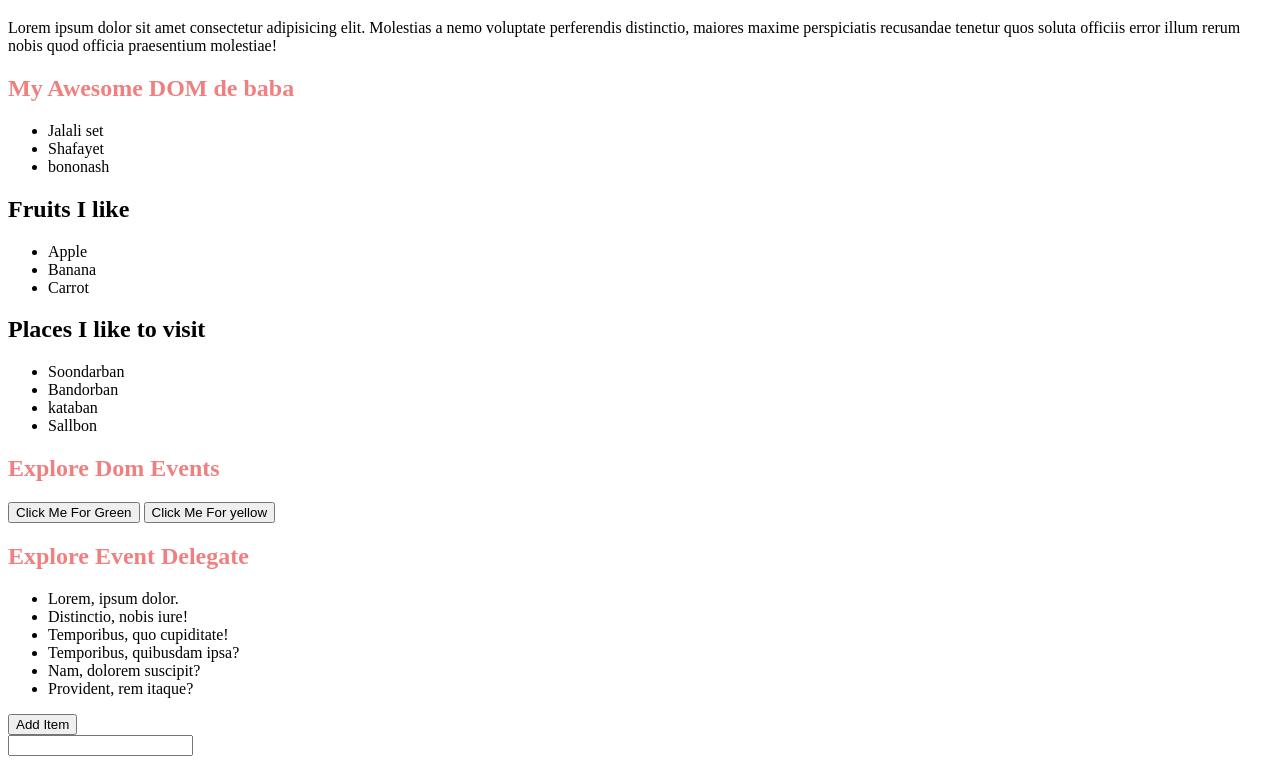
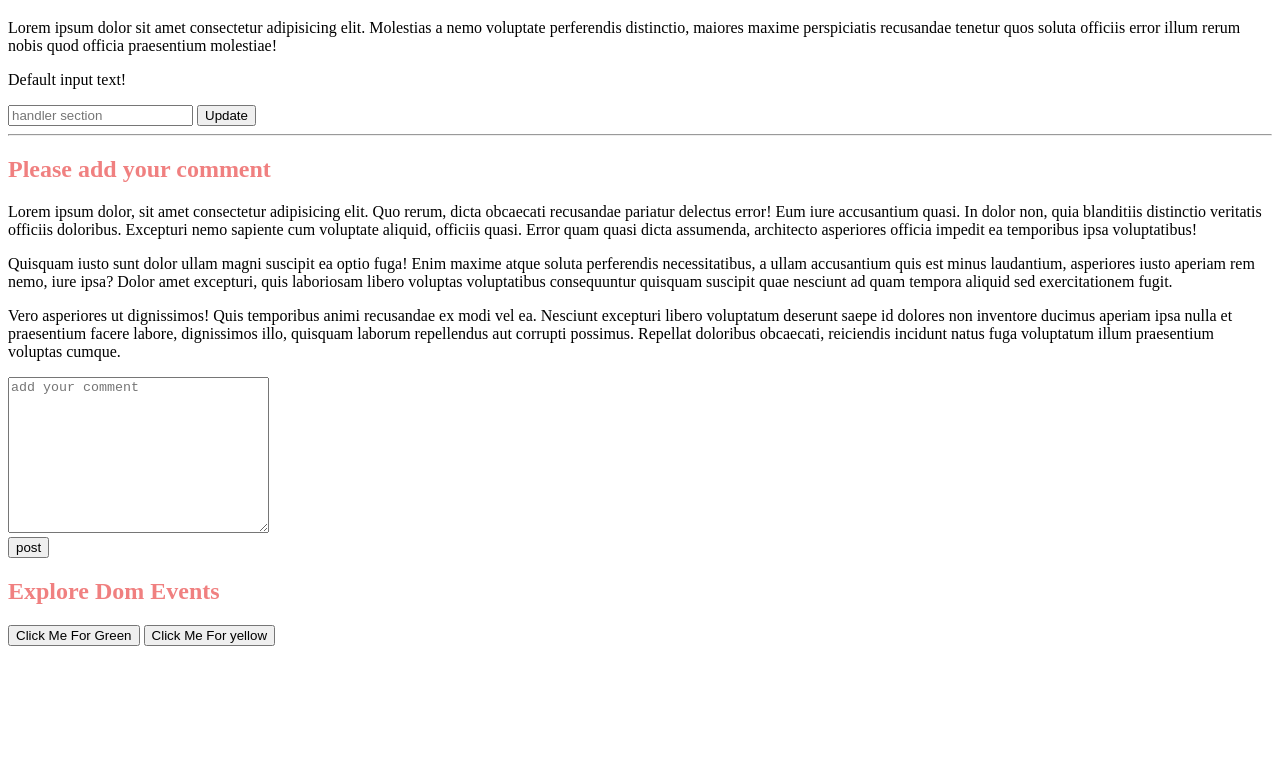
Before and after one commit to suzandev/tour_of_dom, a plain HTML site: page index.html in a window 1280 px wide. Shown: the part 61-825 px from the top of the page. After the commit the page ends 800 px from the top, so only its background shows below. Drawn offline with Linux system fonts and the light colour scheme.

Commit message:
add some my experience with input field and text Area

```diff
--- a/index.html
+++ b/index.html
@@ -18,6 +18,7 @@
     </header>
 
     <main>
+      <!--
       <section>
         <h1>My Awesome DOM de baba</h1>
 
@@ -27,7 +28,9 @@
           <li>bononash</li>
         </ul>
       </section>
+-->
 
+      <!--
       <section class="fruits_container">
         <h1 id="fruits_title">Fruits I like</h1>
 
@@ -37,7 +40,9 @@
           <li>Carrot</li>
         </ul>
       </section>
+    -->
 
+      <!--
       <section>
         <h2>Places I like to visit</h2>
 
@@ -48,8 +53,63 @@
           <li class="important_places">Sallbon</li>
         </ul>
       </section>
+    -->
+
+      <!-- input box handler section -->
+      <section>
+        <p class="input_text_display">Default input text!</p>
+        <input id="input_field" type="text" placeholder="handler section" />
+        <button id="btn_update">Update</button>
+
+        <hr />
+      </section>
+
+      <!-- TextArea handler section -->
+      <section>
+        <div id="text_area">
+          <h1>Please add your comment</h1>
+          <p class="item">
+            Lorem ipsum dolor, sit amet consectetur adipisicing elit. Quo rerum,
+            dicta obcaecati recusandae pariatur delectus error! Eum iure
+            accusantium quasi. In dolor non, quia blanditiis distinctio
+            veritatis officiis doloribus. Excepturi nemo sapiente cum voluptate
+            aliquid, officiis quasi. Error quam quasi dicta assumenda,
+            architecto asperiores officia impedit ea temporibus ipsa
+            voluptatibus!
+          </p>
+          <p class="item">
+            Quisquam iusto sunt dolor ullam magni suscipit ea optio fuga! Enim
+            maxime atque soluta perferendis necessitatibus, a ullam accusantium
+            quis est minus laudantium, asperiores iusto aperiam rem nemo, iure
+            ipsa? Dolor amet excepturi, quis laboriosam libero voluptas
+            voluptatibus consequuntur quisquam suscipit quae nesciunt ad quam
+            tempora aliquid sed exercitationem fugit.
+          </p>
+          <p class="item">
+            Vero asperiores ut dignissimos! Quis temporibus animi recusandae ex
+            modi vel ea. Nesciunt excepturi libero voluptatum deserunt saepe id
+            dolores non inventore ducimus aperiam ipsa nulla et praesentium
+            facere labore, dignissimos illo, quisquam laborum repellendus aut
+            corrupti possimus. Repellat doloribus obcaecati, reiciendis incidunt
+            natus fuga voluptatum illum praesentium voluptas cumque.
+          </p>
+        </div>
+
+        <div>
+          <textarea
+            name=""
+            id="new_comment"
+            cols="30"
+            rows="10"
+            placeholder="add your comment"
+          ></textarea>
+          <br />
+          <button id="post_btn">post</button>
+        </div>
+      </section>
 
       <!-- onClick event handler start  -->
+
       <section>
         <h1>Explore Dom Events</h1>
 
@@ -58,6 +118,7 @@
       </section>
 
       <!-- event Delegate section start  -->
+      <!--
       <section>
         <h1>Explore Event Delegate</h1>
 
@@ -73,8 +134,7 @@
           <button id="btn_add_item">Add Item</button>
         </div>
       </section>
-
-      <input id="user_email" type="text" />
+-->
     </main>
 
     <script src="./script.js"></script>
--- a/script.js
+++ b/script.js
@@ -52,8 +52,37 @@ li.innerText = "pahartoli bon";
 placesList.appendChild(li);
 */
 
-/*
-// =-=-=-=-=-=-= nClick event handler -=-=-=-=-==-=
+// =-=-=-=-=-= input box handler section =-=-=-=-=-=
+
+document.getElementById("btn_update").addEventListener("click", function () {
+  const inputField = document.getElementById("input_field");
+  const p = document.querySelector(".input_text_display");
+
+  if (inputField.value === "") {
+    p.innerText = "Give Me Some Items";
+  } else {
+    const inputText = inputField.value;
+    p.innerText = inputText;
+    inputField.value = "";
+  }
+});
+
+// =-=-=-=-=-= TextArea handler section =-=-=-=-=-=
+
+const TextArea = document.getElementById("text_area");
+const newComment = document.getElementById("new_comment");
+const postBtn = document.getElementById("post_btn");
+
+postBtn.addEventListener("click", function () {
+  const newCommentValue = newComment.value;
+  const peraComments = document.createElement("p");
+
+  peraComments.innerText = newCommentValue;
+  TextArea.appendChild(peraComments);
+  newComment.value = "";
+});
+
+// =-=-=-=-=-=-= OnClick event handler -=-=-=-=-==-=
 // ==== backgroundColor green button option : 1 ======
 function makeGreen() {
   document.body.style.backgroundColor = "green";
@@ -62,8 +91,6 @@ function makeGreen() {
 document.getElementById("make_yellow").addEventListener("click", function () {
   document.body.style.backgroundColor = "yellow";
 });
-
-*/
 
 /*
 
@@ -96,8 +123,3 @@ document.getElementById("btn_add_item").addEventListener("click", function (e) {
 });
 
 */
-
-// =-=-==- keyup Event Handlers
-document.getElementById("user_email").addEventListener("keyup", function (e) {
-  console.log(e.target.value);
-});
```
